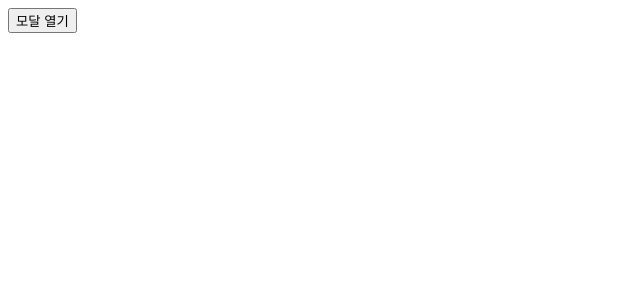
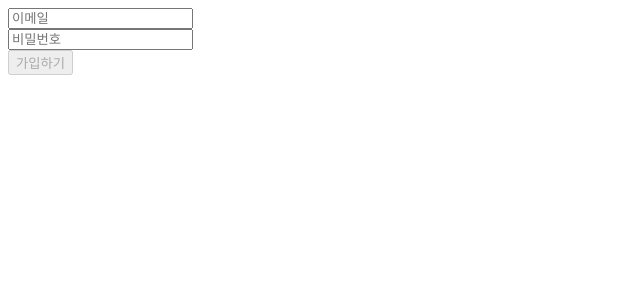
Before and after one commit to jumingyu-del/koreait-web4-react, a React (Vite) app: page / in a window 1280 px wide. Shown: the top 300 px of the page, without its empty margins (0-640 px from the left). Built offline with nearby package versions, Linux system fonts and the light colour scheme.

Commit message:
useEffect

```diff
--- /dev/null
+++ b/src/react-study/03_useEffect/Unmount/A.jsx
@@ -0,0 +1,20 @@
+import React, { useEffect } from 'react'
+
+export default function A() {
+    console.log("A 렌더링 시작");
+        useEffect(() => {
+            console.log("A 마운트");
+
+            // useEffect에 넘겨주는 함수에 리턴 정의 가능
+            // 이때 함수를 리턴할 수 있음
+            // 그 함수는 언마운트 때 실행됨
+            return () => {
+                console.log("A 언마운트");
+            }
+        }, [])
+
+        console.log("A 곧 렌더링 종료");
+  return (
+    <h1>A</h1>
+  )
+}
--- /dev/null
+++ b/src/react-study/03_useEffect/Unmount/B.jsx
@@ -0,0 +1,20 @@
+import React, { useEffect } from 'react'
+
+export default function B() {
+    console.log("B 렌더링 시작");
+    useEffect(() => {
+        console.log("B 마운트");
+
+        // useEffect에 넘겨주는 함수에 리턴 정의 가능
+        // 이때 함수를 리턴할 수 있음
+        // 그 함수는 언마운트 때 실행됨
+        return () => {
+            console.log("B 언마운트");
+        }
+    }, [])
+
+    console.log("B 곧 렌더링 종료");
+  return (
+    <h1>B</h1>
+  )
+}
--- /dev/null
+++ b/src/react-study/03_useEffect/Unmount/Unmount.jsx
@@ -0,0 +1,25 @@
+import React, { useState } from 'react'
+import A from './A';
+import B from './B';
+/*
+- 렌더링(계산)하고 난 이후
+
+1. 실제 dom에 컴포넌트가 필요 -> 마운트 -> useEffect를 실행 -> 마운트 완료
+2. 의존성에 있는 상태변화 -> 업데이트 -> useEffect들(상태를 구독하는) 실행
+3. 실제 dom에 컴포넌트가 필요 x -> useEffect의 return 함수들 실행 -> 언마운트
+(1 -> 2 -> 3) -> (1 -> 2 -> 3) : 컴포넌트의 생명주기
+*/
+export default function Unmount() {
+    const [showA, setShowA] = useState(true);
+
+    const toggle = () => {
+        setShowA((prev) => !prev);
+    }
+  return (
+    // <></> fragment
+    <>
+        <button onClick={toggle}>컴포넌트 전환</button>
+        {showA ? <A /> : <B />}
+    </>
+  );
+}
--- /dev/null
+++ b/src/react-study/03_useEffect/UseEffect01.jsx
@@ -0,0 +1,63 @@
+import React, { useEffect, useState } from 'react'
+
+
+// 렌더링 -> JS 객체를 리액트가 해석
+// -> 가상돔(VDOM)을 생성 -> useState가 보관하는 상태 업데이트 완료
+// -> VDOM을 브라우저 실제 DOM에 반영
+// 반영되는 시점이 마운트
+// 언마운트: 컴포넌트가 화면에서 제거되는 시점
+export default function UseEffect01() {
+    console.log("함수호출 (렌더링 시작)");
+    const [count, setCount] = useState(0);
+    const [message, setMessage] = useState("");
+
+    const handleClick = () => {
+        console.log("클릭 이벤트 발생");
+        setCount((prev) => prev + 1);
+
+    }
+
+    // 주의) 사용 x
+    // 2번 먼저 실행된다
+    // why? 렌더가 끝나고 난 뒤에 useEffect 함수가 호출되기 때문
+    useEffect(() => {
+        console.log("누가 먼저 실행될까? 1번");
+        // 렌더 이후라서 실제 dom 접근도 가능
+        // -> 스크롤바..이벤트 관련 조작코드
+
+    }) // 의존성 배열이 없으면 렌더 끝날때마다 실행
+    console.log("누가 먼저 실행될까요? 2번");
+
+    // useEffect의 함수는
+    // 1. 마운트 시점에 실행될 함수를 매개변수로 받는다.
+    useEffect(() => {
+        // "마운트" 시점: 처음으로 컴포넌트가 실제 dom에 장착되는 순간
+        console.log("처음으로 컴포넌트가 실제 dom에 장착되었습니다.")
+
+        // fetch()를 useEffect에서 실행함
+    }, []);
+
+    // 2. 의존성 배열에 담긴 값이 변경되면 함수가 실행됨
+    // -> 이때도 최초 마운트시에는 실행됨
+    // 상태가 모두 업데이트 되고 실행될 함수
+    useEffect(() => {
+        console.log("count 변경 감지")
+        console.log(`실제 dom에 반영된 count=${count}`)
+
+        if(count % 2 == 0){
+            setMessage("짝수");
+        } else {
+            setMessage("홀수");
+        }
+
+    }, [count]);
+
+    console.log("이제 곧 jsx리턴됩니다 (렌더종료직전");
+  return (
+    <div>
+        <button onClick={handleClick}>클릭</button>
+        <h2>count: {count}</h2>
+        <h3>{message}</h3>
+    </div>
+  )
+}
--- /dev/null
+++ b/src/react-study/03_useEffect/UseEffect02.jsx
@@ -0,0 +1,63 @@
+import React, { useEffect, useState } from 'react'
+
+export default function UseEffect02() {
+    // 상태가 바뀐 이후 계산되어야 하는 것들
+    // 검색어 -> 검색어 추천
+    const [inputVal, setInputVal] = useState("");
+    const [suggestions, setSuggestions] = useState([]);
+
+    const keywords = [
+        "리액트", "자바스크립트", "리액트네이티브",
+        "자바", "스프링", "파이썬",
+        "스프링부트", "흑백요리사", "최강록", " 최강희"
+    ];
+
+    // setInputVal 호출 후 -> 업데이트가 완료된 이후에
+    // 따로 계산되어야 함
+    useEffect(() => {
+        // 최초실행시에도 함수가 호출
+        // inputVal이 ""이기 때문에 모든 단어에 매칭
+        if (inputVal === "") {
+            return;
+        }
+
+        // inputVal이 포함된 문자열을 keywords에서
+        // 골라내서 suggestion의 상태를 업데이트
+        let newSuggestions = []
+        for(let keyword in keywords) {
+            if(keyword.includes(inputVal)) {
+                newSuggestions = [...newSuggestions, keyword];
+            }
+        }
+
+        newSuggestions = keywords.filter((keyword) => {
+            return keyword.includes(inputVal)
+        });
+
+        setSuggestions(newSuggestions);
+
+    }, [inputVal]);
+
+  return (
+    <div>
+        <h2>검색</h2>
+        <input
+            type="text"
+            value={inputVal}
+            onChange={(e) => setInputVal(e.target.value)}
+            placeholder="검색어 입력"
+        />
+        <ul>
+            {/* 여러개의 li 태그들이 들어와야 함 */}
+            {/* suggestions을 li들로 변환 */}
+            {suggestions.map((keyword, i) => {
+                return <li key={i}>
+                    <button>
+                        {keyword}
+                    </button>
+                </li>
+            })}
+        </ul>
+    </div>
+  )
+}
--- /dev/null
+++ b/src/react-study/03_useEffect/UseEffect03.jsx
@@ -0,0 +1,41 @@
+import React, { useEffect, useState } from 'react'
+
+export default function UseEffect03() {
+    const [temperature, setTemperature] = useState(8);
+    const [msg, setMsg] = useState("");
+
+    // 10도 이하 -> 추워요 메시지 출력
+    // 10~25 -> 좋은 날씨
+    // 25 초과 -> 더워요
+
+    const increase = () => {
+        setTemperature((prev) => prev + 1);
+    }
+
+    const decrease = () => {
+        setTemperature((prev) => prev - 1);
+    }
+
+    useEffect(() => {
+        if(temperature <= 10) {
+            setMsg("추워요");
+        } else if (temperature <= 25) {
+            setMsg("좋은 날씨");
+        } else if (temperature > 25) {
+            setMsg("더워요");
+        }
+
+    }, [temperature]);
+
+  return (
+    <>
+        <h2>에어컨 리모컨</h2>
+        <h1>{temperature}도</h1>
+
+        <button onClick={increase}>+</button>
+        <button onClick={decrease}>-</button>
+
+        <h3>{msg}</h3>
+    </>
+  )
+}
--- /dev/null
+++ b/src/react-study/03_useEffect/UseEffect04.jsx
@@ -0,0 +1,79 @@
+import React, { useEffect, useState } from 'react'
+
+export default function UseEffect04() {
+    const [formVal, setFormVal] = useState({
+        email : "",
+        password: ""
+    });
+    // {"email": "@넣어주세요", "password": "8자 이상"}
+    const [errorMsg, setErrorMsg] = useState({});
+    const [isDisabled, setIsDIsabled] = useState(false);
+
+    // 이벤트 객체로 현재 입력하고 있는 input 특정하여
+    // setForm에 js 객체를 업데이트
+    const inputChangehandler = (e) => {
+        const {name, value} = e.target;
+        setFormVal((prev) => {
+            return {
+                ...prev,
+                [name]: value // 중복된 key면 업데이트
+            }
+        });
+    }
+
+    useEffect(() => {
+        setIsDIsabled(() => true);
+
+        const newErrorMsg = {}
+        // 1. 이메일에 @가 있는지 검사
+        // -> 에러메세지 set
+        if( formVal.email.length > 0 && !formVal.email.includes("@") ) {
+            newErrorMsg.email = "이메일 형식에 맞게 입력";
+        }
+        // 2. 비밀번호의 길이가 8미만인지 검사
+        // -> 에러메세지 set
+        if(formVal.password.length > 0 && formVal.password.length < 8) {
+            newErrorMsg.password = "비밀번호는 8자 이상";
+        }
+        setErrorMsg(newErrorMsg);
+
+        // 만약에 newErrorMsg가 빈 {}라면?
+        // -> 잘 입력했음
+        // -> 버튼 활성화
+        const keys = Object.keys(newErrorMsg) // key들만 리스트로 반환
+        if(formVal.email && formVal.password && keys.length === 0) {
+            setIsDIsabled(false);
+        }
+
+    }, [formVal]);
+
+  return (
+    <div>
+        <div>
+            <input
+                type="email"
+                name="email"
+                placeholder='이메일'
+                value={formVal.email}
+                onChange={inputChangehandler}
+                />
+            {errorMsg.email && <p>{errorMsg.email}</p>}
+        </div>
+        <div>
+            <input
+                type="password"
+                name="password"
+                placeholder='비밀번호'
+                value={formVal.password}
+                onChange={inputChangehandler}
+            />
+            {errorMsg.password && <p>{errorMsg.password}</p>}
+        </div>
+        {/* 유효성 통과 x -> disabled */}
+        <button
+            disabled={isDisabled}
+            onClick={() => alert("가입성공")}
+            >가입하기</button>
+    </div>
+  )
+}
--- a/src/react-study/Study.jsx
+++ b/src/react-study/Study.jsx
@@ -9,6 +9,11 @@ import UseState08 from "./02-useState/UseState08"
 import UseState09 from "./02-useState/UseState09"
 import NavBar from "./02-useState/NavBar/NavBar"
 import ModalContainer from "./02-useState/Modal/ModalContainer"
+import UseEffect01 from "./03_useEffect/UseEffect01"
+import Unmount from "./03_useEffect/Unmount/Unmount"
+import UseEffect02 from "./03_useEffect/UseEffect02"
+import UseEffect03 from "./03_useEffect/UseEffect03"
+import UseEffect04 from "./03_useEffect/UseEffect04"
 
 
 export default function study() {
@@ -24,7 +29,12 @@ export default function study() {
         9: <UseState09 />,
         10: <NavBar />,
         11: <ModalContainer />,
+        12: <UseEffect01 />,
+        13: <Unmount />,
+        14: <UseEffect02 />,
+        15: <UseEffect03 />,
+        16: <UseEffect04 />
     }
 
-  return stateStudy[11];
+  return stateStudy[16];
 }
```
